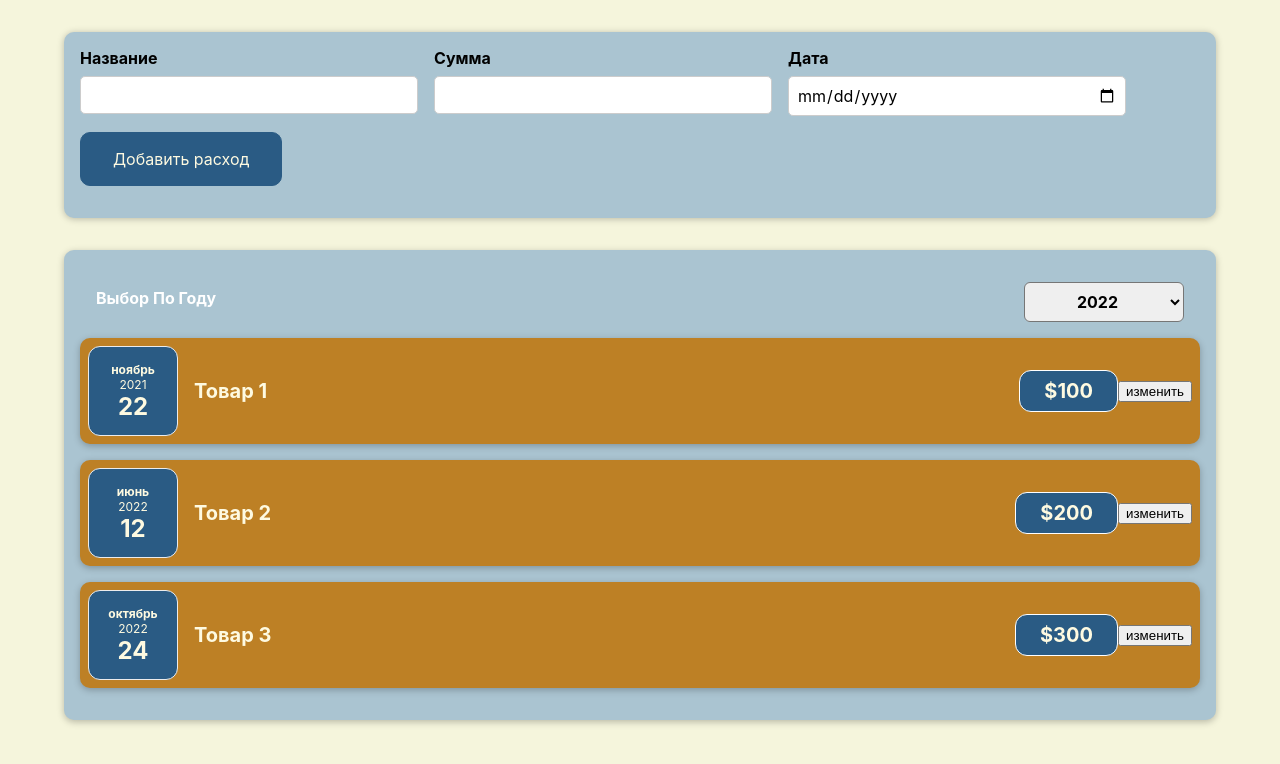
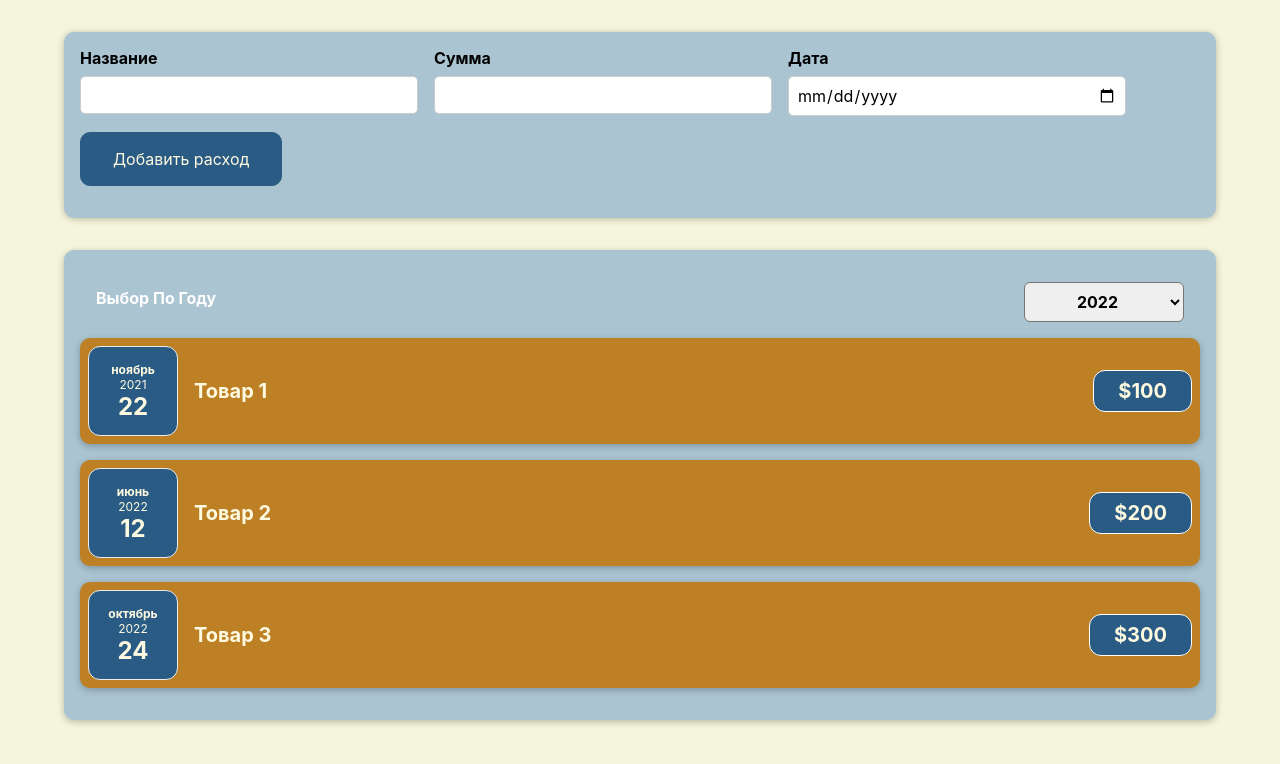
Before and after one commit to iamAndreyGavrilov/react-course-app, a React (Create React App) app: page / in a window 1280 px wide. Shown: the top 764 px of the page. Built offline with nearby package versions, Linux system fonts and the light colour scheme.

Commit message:
Update CostItem.js

```diff
--- a/src/components/Costs/CostItem.js
+++ b/src/components/Costs/CostItem.js
@@ -1,24 +1,24 @@
 import "./CostItem.css";
 import CostDate from "./CostDate";
 import Card from "../UI/Card";
-import React, { useState } from "react";
+// import React, { useState } from "react";
 
 const CostItem = (props) => {
-  const [description, setDescription] = useState(props.description);
-
-  const changeDescriptionHandler = () => {
-    setDescription("New cost"); // description = 'New cost' & CostItem(props)
-    console.log(description);
-  };
+  // const [description, setDescription] = useState(props.description);
+  // const changeDescriptionHandler = () => {
+  //   setDescription("New cost"); // description = 'New cost' & CostItem(props)
+  //   console.log(description);
+  // };
 
   return (
     <Card className="cost-item">
       <CostDate date={props.date} />
       <div className="cost-item__description">
-        <h2>{description}</h2>
+        {/* <h2>{description}</h2> */}
+        <h2>{props.description}</h2>
         <div className="cost-item__price">${props.amount}</div>
       </div>
-      <button onClick={changeDescriptionHandler}>изменить </button>
+      {/* <button onClick={changeDescriptionHandler}>изменить </button> */}
     </Card>
   );
 };
```
